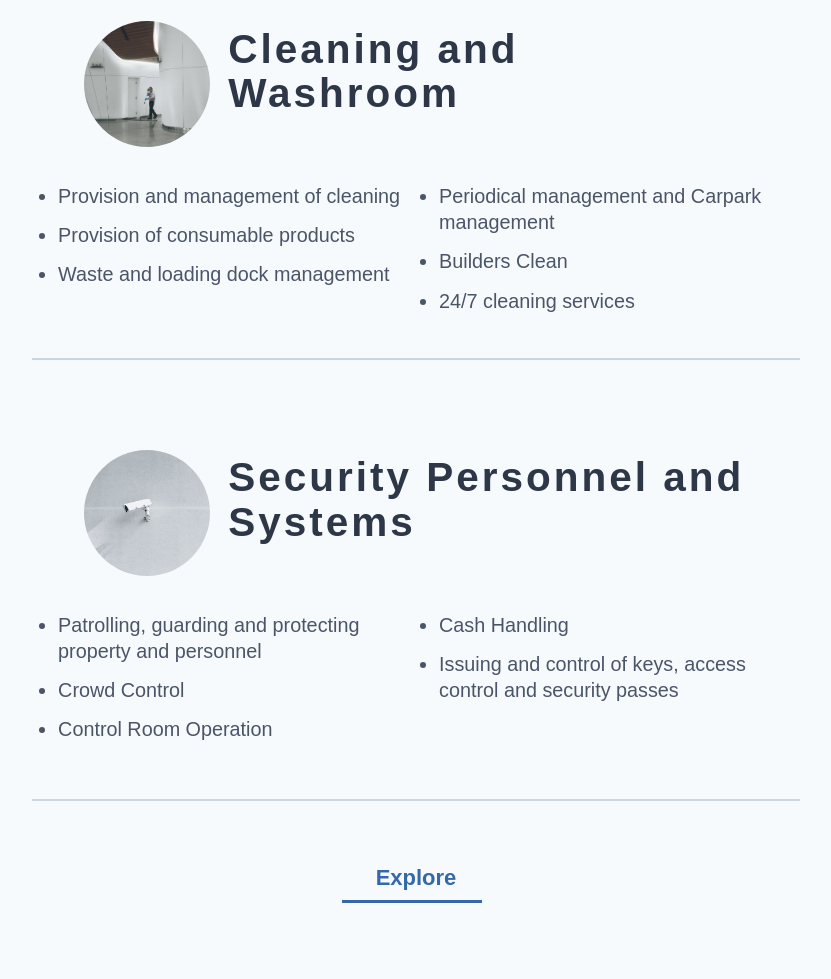
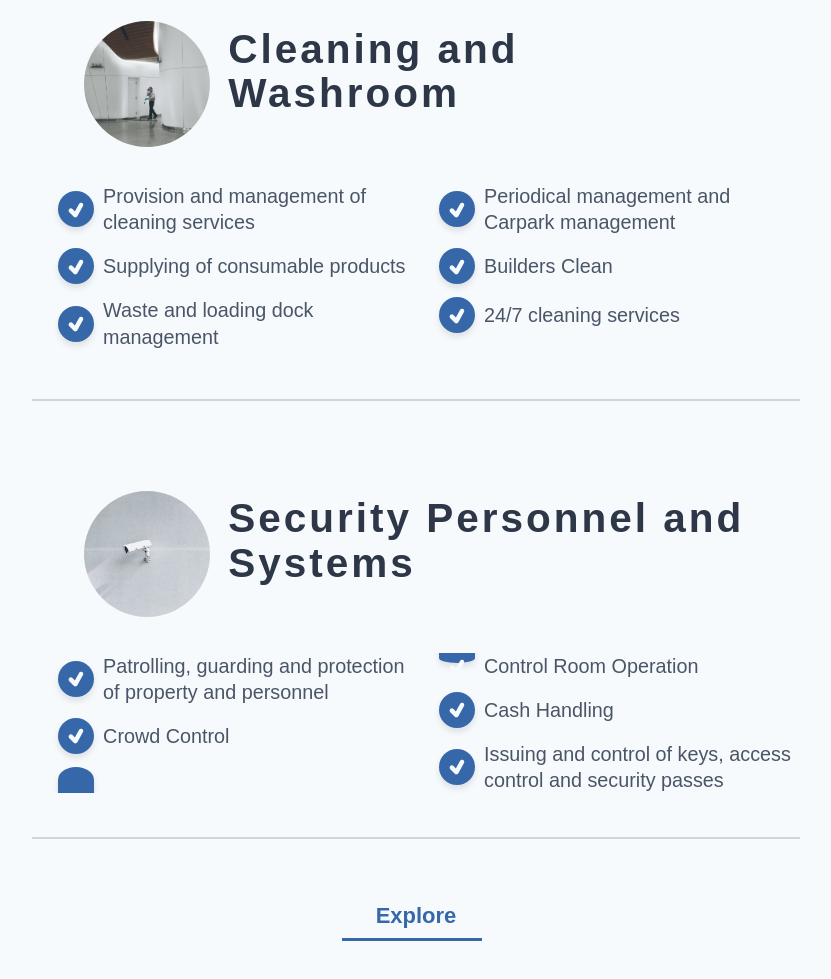
Before and after one commit to JaGaffney/jag-int, a Gatsby site: page / in a window 1280 px wide. Shown: the part 1775-2754 px from the top of the page, without its empty margins (224-1055 px from the left). Built offline with nearby package versions, Linux system fonts and the light colour scheme; Gatsby itself is replaced by a stand-in of ours; a web font is replaced by a local one.

Commit message:
updated styles

```diff
--- a/package.json
+++ b/package.json
@@ -17,7 +17,8 @@
     "prop-types": "^15.7.2",
     "react": "^16.12.0",
     "react-dom": "^16.12.0",
-    "react-helmet": "^5.2.1"
+    "react-helmet": "^5.2.1",
+    "react-icons": "^3.9.0"
   },
   "devDependencies": {
     "prettier": "^1.19.1"
--- a/src/components/footer.js
+++ b/src/components/footer.js
@@ -28,7 +28,7 @@ const Footer = () => {
       <div className="footer-copyright">
         <span>
           © 2020{" "}
-          <span style={{ color: "var(--dominant)" }}>
+          <span style={{ color: "var(--dominant-light)" }}>
             JAG Integrated Services
           </span>
         </span>
--- a/src/components/indexComponents/item3.js
+++ b/src/components/indexComponents/item3.js
@@ -2,6 +2,7 @@ import React from "react"
 import { useStaticQuery, graphql } from "gatsby"
 import Img from "gatsby-image"
 import { Link } from "gatsby"
+import { TiTick } from "react-icons/ti"
 
 const Item3 = () => {
   const data = useStaticQuery(graphql`
@@ -23,6 +24,14 @@ const Item3 = () => {
     }
   `)
 
+  const TickIcon = () => {
+    return (
+      <div className="tick-icon-container">
+        <TiTick className="tick-icon-element" />
+      </div>
+    )
+  }
+
   return (
     <div className="item3__container">
       <div className="item3__wrapper">
@@ -37,12 +46,24 @@ const Item3 = () => {
         </div>
         <div className="item3__text">
           <ul>
-            <li>Provision and management of cleaning</li>
-            <li>Provision of consumable products</li>
-            <li>Waste and loading dock management</li>
-            <li>Periodical management and Carpark management</li>
-            <li>Builders Clean</li>
-            <li>24/7 cleaning services</li>
+            <li>
+              <TickIcon /> Provision and management of cleaning services
+            </li>
+            <li>
+              <TickIcon /> Supplying of consumable products
+            </li>
+            <li>
+              <TickIcon /> Waste and loading dock management
+            </li>
+            <li>
+              <TickIcon /> Periodical management and Carpark management
+            </li>
+            <li>
+              <TickIcon /> Builders Clean
+            </li>
+            <li>
+              <TickIcon /> 24/7 cleaning services
+            </li>
           </ul>
         </div>
       </div>
@@ -59,15 +80,22 @@ const Item3 = () => {
         </div>
         <div className="item3__text">
           <ul>
-            <li>Patrolling, guarding and protecting property and personnel</li>
-            <li>Crowd Control</li>
-            <li>Control Room Operation</li>
-            <li>Cash Handling</li>
             <li>
+              <TickIcon /> Patrolling, guarding and protection of property and
+              personnel
+            </li>
+            <li>
+              <TickIcon /> Crowd Control
+            </li>
+            <li>
+              <TickIcon /> Control Room Operation
+            </li>
+            <li>
+              <TickIcon /> Cash Handling
+            </li>
+            <li>
+              <TickIcon />
               Issuing and control of keys, access control and security passes
-            </li>
-            <li style={{ listStyle: "none", color: "var(--background-main)" }}>
-              .
             </li>
           </ul>
         </div>
--- a/src/components/layout.js
+++ b/src/components/layout.js
@@ -22,11 +22,6 @@ const Layout = ({ children }) => {
     <>
       <Header siteTitle={data.site.siteMetadata.title} />
       <div className="layout-container">
-        {/* <div className="bannerBadge-container">
-          <div className="bannerBadge"></div>
-        </div> */}
-
-        {/* <GSAP /> */}
         <main>{children}</main>
         <footer>
           <Footer />
--- a/src/styles/body.css
+++ b/src/styles/body.css
@@ -28,7 +28,7 @@
   letter-spacing: 3px;
 }
 .item1__text span {
-  color: var(--dominant);
+  color: var(--dominant-light);
 }
 
 .item2__container {
@@ -89,6 +89,12 @@
   columns: 2;
   -webkit-columns: 2;
   -moz-columns: 2;
+  list-style-type: none;
+}
+.item3__text ul li {
+  display: flex;
+  justify-content: flex-start;
+  align-items: center;
 }
 .item3__image-override {
   border-radius: 50%;
--- a/src/styles/generics.css
+++ b/src/styles/generics.css
@@ -53,3 +53,22 @@
   height: 30rem;
   width: 30rem;
 }
+
+.tick-icon-container {
+  height: 2rem;
+  width: 2rem;
+  min-height: 2rem;
+  min-width: 2rem;
+  border-radius: 50%;
+  background: var(--blue);
+  color: var(--gray100);
+  display: flex;
+  justify-content: center;
+  align-items: center;
+  margin-right: 0.5rem;
+  box-shadow: 0px 4px 6px rgba(0, 0, 0, 0.1);
+}
+.tick-icon-container svg {
+  height: 1.5rem;
+  width: 1.5rem;
+}
--- a/src/styles/index.css
+++ b/src/styles/index.css
@@ -3,6 +3,7 @@
 
 :root {
   --blue: #3668a9;
+  --light-blue: #7aa2d5;
   --gray: #2a2b2c;
   --red: #a02c2d;
   --green: #37a892;
@@ -21,6 +22,7 @@
   --gray900: #1a202c;
 
   --dominant: var(--blue);
+  --dominant-light: var(--light-blue);
   --accent: var(--green);
   --error: var(--red);
 
--- a/src/styles/responsive.css
+++ b/src/styles/responsive.css
@@ -100,4 +100,10 @@
   .item-break {
     margin: 3rem 0;
   }
+
+  .item3__text ul {
+    columns: 1;
+    -webkit-columns: 1;
+    -moz-columns: 1;
+  }
 }
```
Also changed, not shown: 1 other file.
